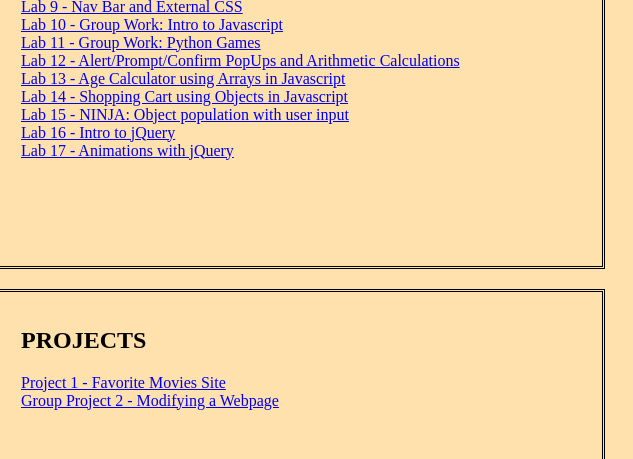
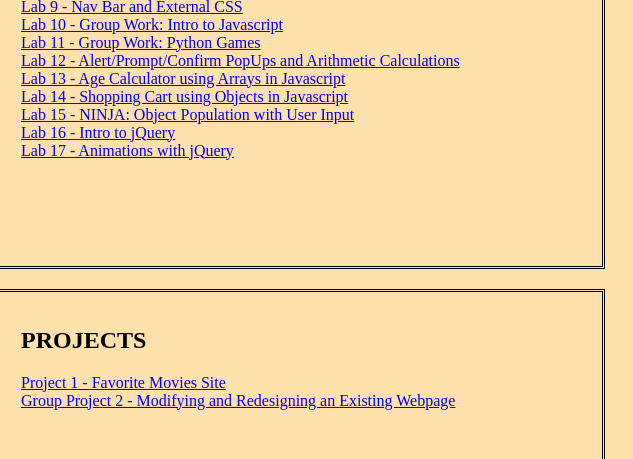
Before and after one commit to joycetan12/SE_MircoCredential, a plain HTML site: page index.html in a window 1280 px wide. Shown: the part 845-1304 px from the top of the page, 647-1280 px from the left. Drawn offline with Linux system fonts and the light colour scheme.

Commit message:
updated index and groupProject2 README

```diff
--- a/index.html
+++ b/index.html
@@ -44,10 +44,10 @@
         <a href="lab9/lab9.html">Lab 9 - Nav Bar and External CSS </a><br>
         <a href="lab10/lab10.html">Lab 10 - Group Work: Intro to Javascript</a><br>
         <a href="lab11/lab11.py">Lab 11 - Group Work: Python Games</a><br>
-        <a href="lab12/lab12.html">Lab 12 - Alert/Prompt/Confirm PopUps and  Arithmetic Calculations</a><br>
+        <a href="lab12/lab12.html">Lab 12 - Alert/Prompt/Confirm PopUps and Arithmetic Calculations</a><br>
         <a href="lab13/lab13.html">Lab 13 - Age Calculator using Arrays in Javascript</a><br>
         <a href="lab14/lab14.html">Lab 14 - Shopping Cart using Objects in Javascript</a><br>
-        <a href="lab15/lab15.html">Lab 15 - NINJA: Object population with user input</a><br>
+        <a href="lab15/lab15.html">Lab 15 - NINJA: Object Population with User Input</a><br>
         <a href="lab16/lab16.html">Lab 16 - Intro to jQuery </a><br>
         <a href="lab17/lab17.html">Lab 17 - Animations with jQuery</a><br>
       </div>
@@ -57,7 +57,7 @@
       <div class="textDiv" id="projects">
         <h2>PROJECTS</h2>
         <a href="project1/index.html">Project 1 - Favorite Movies Site</a><br>
-        <a href="groupProject2/MidTermProj.html">Group Project 2 - Modifying a Webpage</a><br>
+        <a href="groupProject2/MidTermProj.html">Group Project 2 - Modifying and Redesigning an Existing Webpage</a><br>
       </div>
     </div>
 
```
Also changed, not shown: 1 other file.
